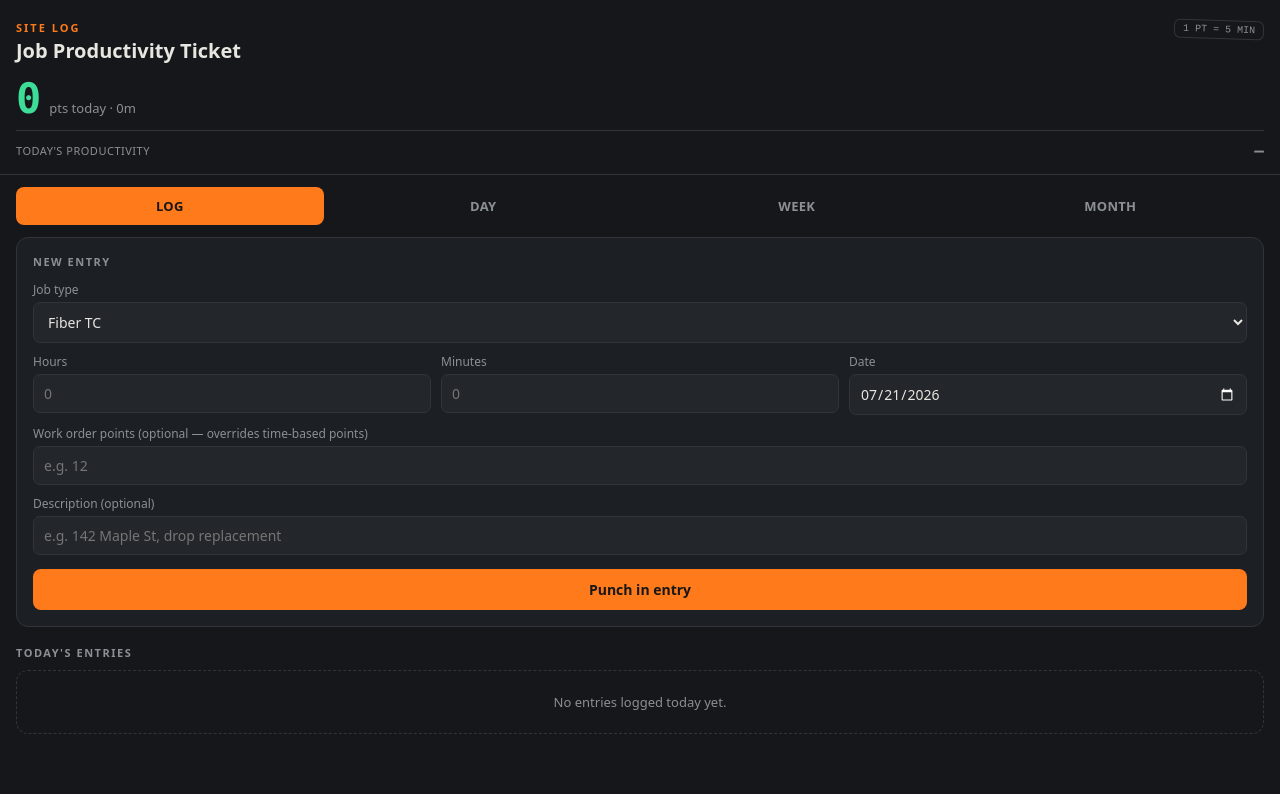
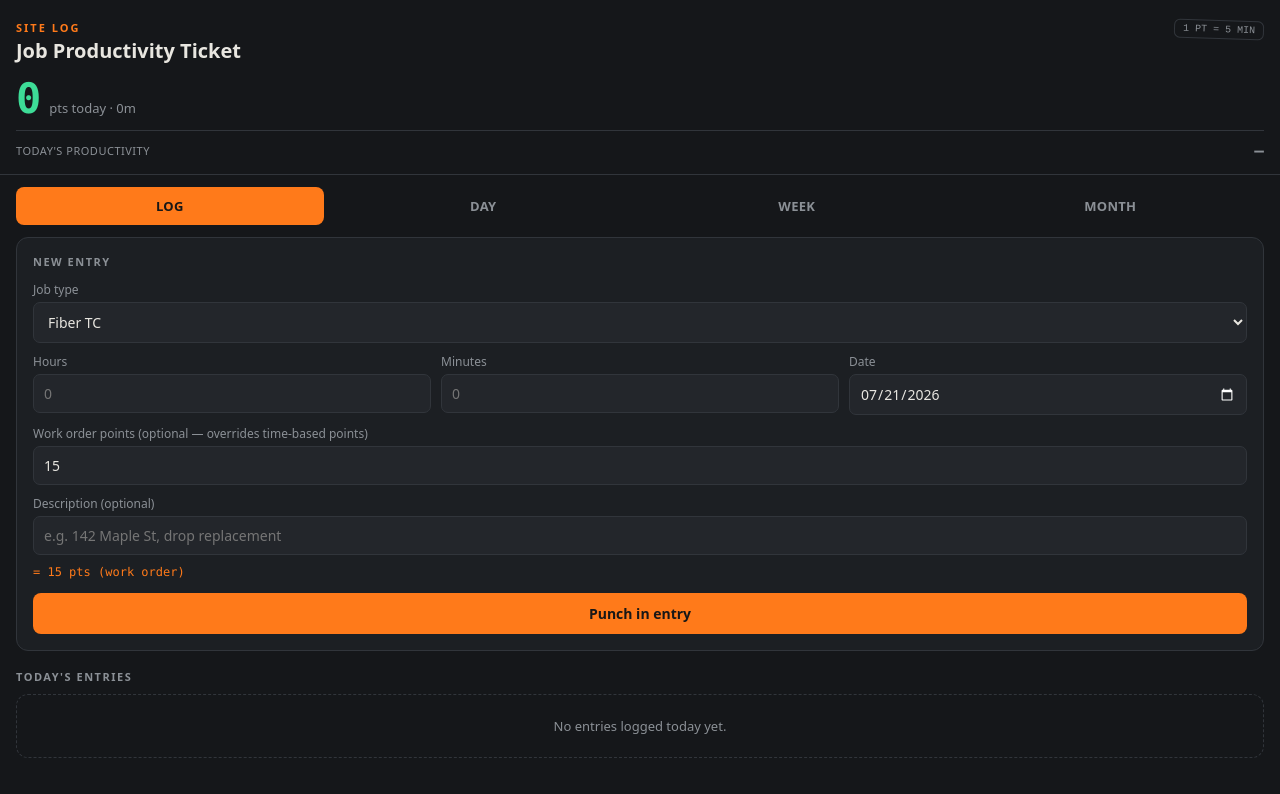
Before and after one commit to tjchdhm7j8-coder/Productivity-, a plain HTML site: page index.html in a window 1280 px wide. Drawn offline with Linux system fonts and the light colour scheme.

Commit message:
Update index.html

```diff
--- a/index.html
+++ b/index.html
@@ -239,6 +239,15 @@
     "Fiber TC", "Fiber Install", "Coax TC", "Coax Install",
     "Coax Self Install Rescue", "Drop Hang", "Equipment Pickup", "Tech Assist", "FRC Fail"
   ];
+  var JOB_TYPE_POINTS = {
+    "Fiber TC": 15,
+    "Coax TC": 15,
+    "Coax Self Install Rescue": 15,
+    "Coax Install": 18,
+    "Equipment Pickup": 3,
+    "FRC Fail": 0,
+    "Fiber Install": 28
+  };
   var DAY_NAMES = ["Sun","Mon","Tue","Wed","Thu","Fri","Sat"];
   var MONTH_NAMES = ["January","February","March","April","May","June","July","August","September","October","November","December"];
   var ENTRIES_KEY = "site-log-entries-v1";
@@ -309,18 +318,28 @@
     sel.innerHTML = JOB_TYPES.map(function (jt) { return '<option value="' + esc(jt) + '">' + esc(jt) + "</option>"; }).join("");
   }
 
+  function applyDefaultPoints() {
+    var jobType = document.getElementById("f-jobtype").value;
+    var manualField = document.getElementById("f-manualpoints");
+    if (Object.prototype.hasOwnProperty.call(JOB_TYPE_POINTS, jobType)) {
+      manualField.value = String(JOB_TYPE_POINTS[jobType]);
+    } else {
+      manualField.value = "";
+    }
+    updatePreview();
+  }
+
   function resetForm() {
     document.getElementById("f-jobtype").value = JOB_TYPES[0];
     document.getElementById("f-hours").value = "";
     document.getElementById("f-minutes").value = "";
     document.getElementById("f-description").value = "";
-    document.getElementById("f-manualpoints").value = "";
     document.getElementById("f-date").value = todayISO();
     editingId = null;
     document.getElementById("form-title").textContent = "New entry";
     document.getElementById("submit-btn").textContent = "Punch in entry";
     document.getElementById("cancel-edit-btn").style.display = "none";
-    updatePreview();
+    applyDefaultPoints();
   }
 
   function updatePreview() {
@@ -632,6 +651,7 @@
 
     document.getElementById("entry-form").addEventListener("submit", submitEntry);
     document.getElementById("cancel-edit-btn").addEventListener("click", resetForm);
+    document.getElementById("f-jobtype").addEventListener("change", applyDefaultPoints);
     ["f-hours", "f-minutes", "f-manualpoints"].forEach(function (id) {
       document.getElementById(id).addEventListener("input", updatePreview);
     });
```
